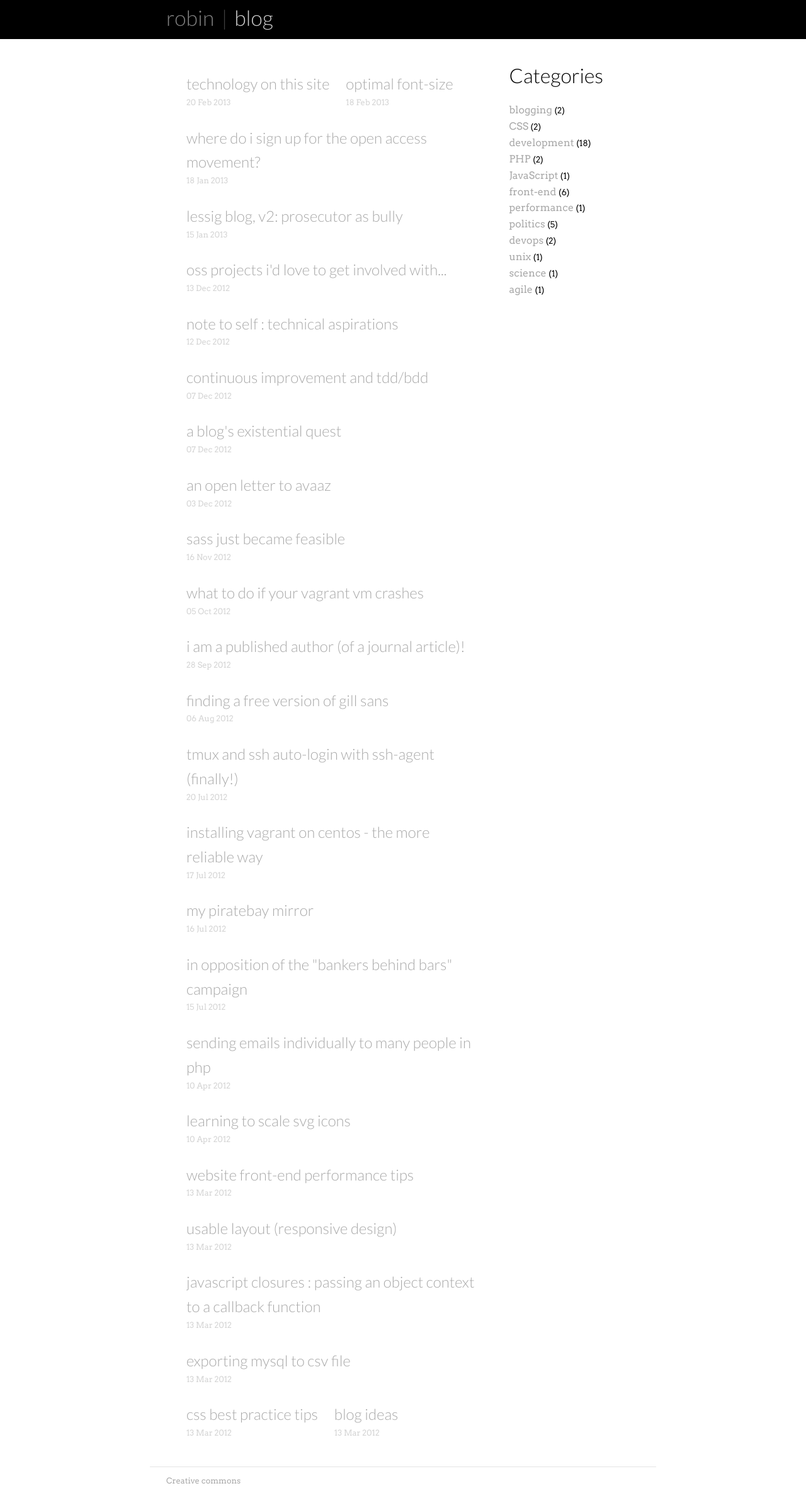
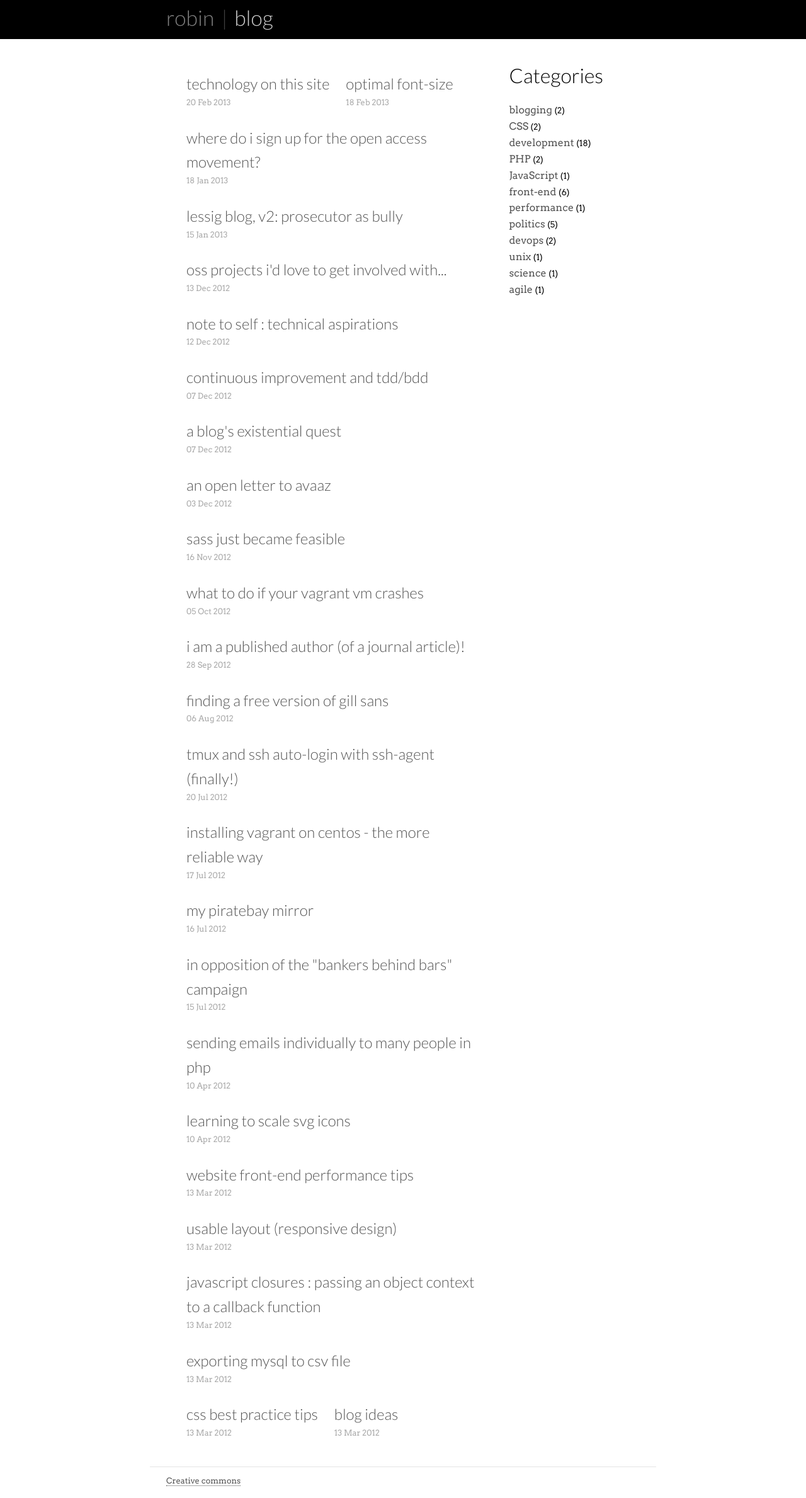
Before and after one commit to nottrobin/robinwinslow.uk, a Jekyll site: the page built from index.html, in a window 1280 px wide. Shown: the whole page at 63% size. Built offline with Jekyll 4.4.1, drawn with Linux system fonts in a browser that asks for light colours.

Commit message:
Link styling

```diff
--- a/css/rstandard.css
+++ b/css/rstandard.css
@@ -31,7 +31,7 @@ h2, section h1, nav h1 { font-size: 2em; }
 
 /* Links */
 a {
-    color: #aaa;
+    color: #555;
     text-decoration: none;
 }
 .dark a {
@@ -39,6 +39,9 @@ a {
 }
 a:hover {
 	color: inherit;
+}
+p a {
+	border-bottom: 1px dotted #555;
 }
 
 /* Hgroup */
```
